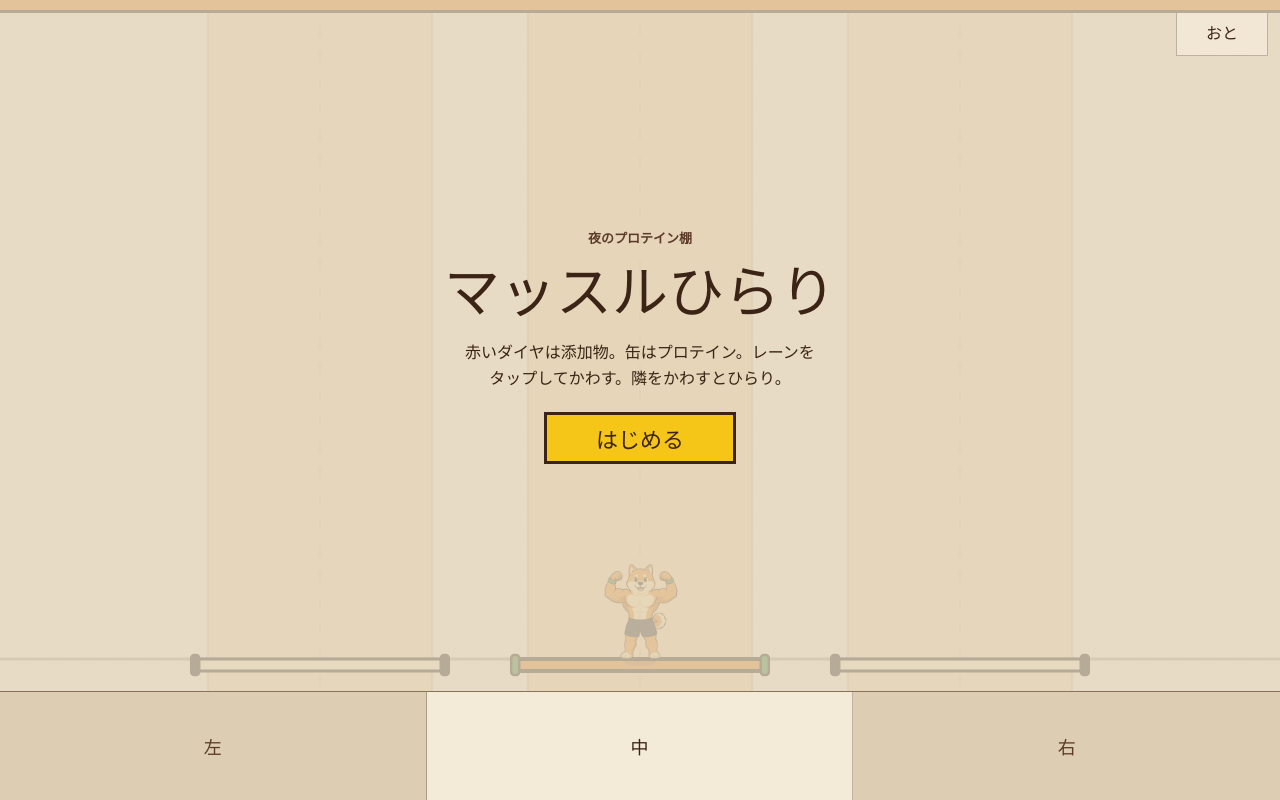
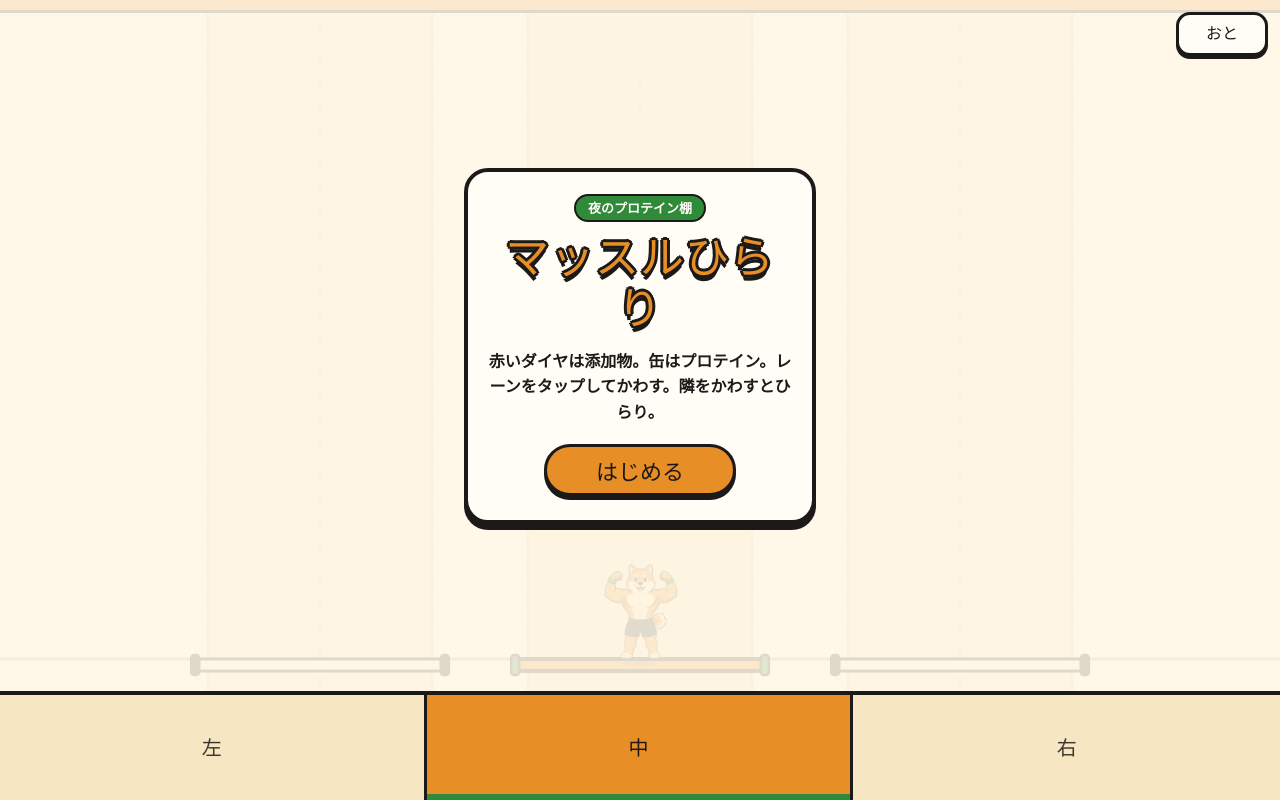
Before and after one commit to yasufabric/hirari2, a website built with Vite: page index.html in a window 1280 px wide. Built offline with nearby package versions, Linux system fonts and the light colour scheme; a web font is replaced by a local one.

Commit message:
Restyle the HUD, buttons, title and game-over screens to match the muscle Shiba

```diff
--- a/index.html
+++ b/index.html
@@ -40,22 +40,28 @@
       </div>
       <p id="hint" hidden>レーンをタップ</p>
       <section id="ready">
+        <div class="card">
           <p class="kicker">夜のプロテイン棚</p>
           <h1>マッスルひらり</h1>
           <p class="lede">赤いダイヤは添加物。缶はプロテイン。レーンをタップしてかわす。隣をかわすとひらり。</p>
           <button type="button" id="start">はじめる</button>
+        </div>
       </section>
       <section id="over" hidden>
+        <div class="card">
           <p class="kicker" id="over-rank"></p>
           <h1>やられた</h1>
           <p id="over-score"></p>
           <p id="over-hirari" class="lede"></p>
           <button type="button" id="restart">もういちど</button>
+        </div>
       </section>
       <section id="paused" hidden>
+        <div class="card">
           <p class="kicker">ちょっと休憩</p>
           <h1>ポーズ</h1>
           <button type="button" id="resume">つづける</button>
+        </div>
       </section>
       <div id="corner">
         <button type="button" id="mute" aria-pressed="false" aria-label="音を消す">おと</button>
--- a/src/style.css
+++ b/src/style.css
@@ -1,13 +1,15 @@
 :root {
-  --whey: #e2d4bc;
-  --whey-deep: #c4ae8c;
-  --iron: #3b2416;
-  --iron-soft: #5c3a28;
-  --warning: #f5c518;
-  --can: #1f6f4a;
-  --blood: #c23b22;
-  --paper: #f4ead8;
-  --line: color-mix(in srgb, var(--iron) 28%, transparent);
+  /* Muscle Shiba look: cream paper, thick ink, shiba orange, wristband green */
+  --cream: #fff9e9;
+  --cream-deep: #f6e6c2;
+  --paper: #fffdf6;
+  --ink: #1c1a18;
+  --ink-soft: #3d3631;
+  --shiba: #e88e26;
+  --shiba-light: #f7c98a;
+  --green: #2f8a3a;
+  --line: var(--ink);
+  --pop: 0 4px 0 var(--ink);
   --display: 'Dela Gothic One', 'Hiragino Mincho ProN', serif;
   --body: 'Zen Kaku Gothic New', 'Hiragino Sans', sans-serif;
   --lane-pad-height: 108px;
@@ -25,8 +27,8 @@ body {
   overflow: hidden;
   overscroll-behavior: none;
   touch-action: none;
-  background: var(--iron);
-  color: var(--iron);
+  background: var(--cream);
+  color: var(--ink);
   font-family: var(--body);
   -webkit-user-select: none;
   user-select: none;
@@ -61,10 +63,12 @@ body {
 
 .muscle,
 .scores {
-  padding: 8px 10px;
-  border: 1px solid var(--line);
-  background: color-mix(in srgb, var(--paper) 70%, transparent);
-  color: var(--iron);
+  padding: 7px 10px;
+  border: 3px solid var(--ink);
+  border-radius: 14px;
+  background: var(--paper);
+  box-shadow: 0 3px 0 var(--ink);
+  color: var(--ink);
 }
 
 .muscle {
@@ -75,23 +79,31 @@ body {
 }
 
 .muscle-label {
-  font-size: 12px;
-  font-weight: 700;
+  font-family: var(--display);
+  font-size: 13px;
+  line-height: 1;
   letter-spacing: 0.04em;
-  color: var(--iron);
+  color: var(--ink);
 }
 
 .muscle-track {
-  height: 10px;
-  border: 1px solid var(--line);
-  background: rgba(244, 234, 216, 0.45);
+  height: 12px;
+  border: 2px solid var(--ink);
+  border-radius: 999px;
+  background: var(--cream-deep);
   overflow: hidden;
 }
 
 #muscle-fill {
   height: 100%;
   width: 0%;
-  background: var(--can);
+  border-radius: 999px;
+  background: repeating-linear-gradient(
+      -45deg,
+      transparent 0 6px,
+      rgba(255, 255, 255, 0.22) 6px 10px
+    ),
+    var(--green);
   transform-origin: left center;
   transition: width 160ms ease-out;
 }
@@ -132,7 +144,7 @@ body {
   font-family: var(--display);
   font-size: 14px;
   line-height: 1;
-  color: var(--can);
+  color: var(--green);
   white-space: nowrap;
   pointer-events: none;
 }
@@ -156,7 +168,7 @@ body {
   font-family: var(--display);
   font-size: 12px;
   line-height: 1.15;
-  color: var(--can);
+  color: var(--green);
 }
 
 #combo[hidden] {
@@ -181,13 +193,15 @@ body {
   bottom: calc(var(--lane-pad-height) + env(safe-area-inset-bottom) + 14px);
   transform: translateX(-50%);
   margin: 0;
-  padding: 8px 16px;
-  border: 1px solid var(--line);
-  background: color-mix(in srgb, var(--paper) 88%, transparent);
+  padding: 8px 18px;
+  border: 3px solid var(--ink);
+  border-radius: 999px;
+  background: var(--paper);
+  box-shadow: 0 3px 0 var(--ink);
   text-align: center;
   font-family: var(--display);
   font-size: 16px;
-  color: var(--iron-soft);
+  color: var(--ink);
   pointer-events: none;
   z-index: 5;
   white-space: nowrap;
@@ -202,9 +216,8 @@ body {
   flex-direction: column;
   align-items: center;
   justify-content: center;
-  gap: 14px;
-  padding: 24px;
-  background: color-mix(in srgb, var(--whey) 78%, transparent);
+  padding: 20px;
+  background: color-mix(in srgb, var(--cream) 86%, transparent);
   text-align: center;
   z-index: 3;
 }
@@ -212,7 +225,21 @@ body {
 #paused {
   inset: 0;
   z-index: 5;
-  background: color-mix(in srgb, var(--whey) 62%, transparent);
+  background: color-mix(in srgb, var(--cream) 80%, transparent);
+}
+
+.card {
+  box-sizing: border-box;
+  display: flex;
+  flex-direction: column;
+  align-items: center;
+  gap: 12px;
+  width: min(100%, 22rem);
+  padding: 22px 18px 24px;
+  border: 4px solid var(--ink);
+  border-radius: 24px;
+  background: var(--paper);
+  box-shadow: 0 6px 0 var(--ink);
 }
 
 #ready[hidden],
@@ -226,17 +253,38 @@ body {
 
 .kicker {
   margin: 0;
+  padding: 4px 12px;
+  border: 2px solid var(--ink);
+  border-radius: 999px;
+  background: var(--green);
+  color: var(--paper);
   font-size: 13px;
   font-weight: 700;
-  color: var(--iron-soft);
+  line-height: 1.3;
+}
+
+.kicker:empty {
+  display: none;
 }
 
 h1 {
   margin: 0;
   font-family: var(--display);
-  font-size: clamp(36px, 10vw, 56px);
+  font-size: clamp(32px, 9vw, 44px);
   font-weight: 400;
   line-height: 1.15;
+  color: var(--shiba);
+  letter-spacing: 0.02em;
+  text-shadow:
+    3px 0 0 var(--ink),
+    -3px 0 0 var(--ink),
+    0 3px 0 var(--ink),
+    0 -3px 0 var(--ink),
+    2px 2px 0 var(--ink),
+    -2px 2px 0 var(--ink),
+    2px -2px 0 var(--ink),
+    -2px -2px 0 var(--ink),
+    0 6px 0 var(--ink);
 }
 
 .lede,
@@ -244,7 +292,7 @@ h1 {
   margin: 0;
   max-width: 22rem;
   font-size: 16px;
-  font-weight: 500;
+  font-weight: 700;
   line-height: 1.6;
 }
 
@@ -252,16 +300,25 @@ button {
   margin-top: 8px;
   min-width: 12rem;
   min-height: 52px;
-  border: 3px solid var(--iron);
-  background: var(--warning);
-  color: var(--iron);
+  padding: 0 24px;
+  border: 3px solid var(--ink);
+  border-radius: 999px;
+  background: var(--shiba);
+  box-shadow: var(--pop);
+  color: var(--ink);
   font-family: var(--display);
   font-size: 22px;
   cursor: pointer;
+  -webkit-tap-highlight-color: transparent;
+}
+
+button:active {
+  transform: translateY(3px);
+  box-shadow: 0 1px 0 var(--ink);
 }
 
 button:focus-visible {
-  outline: 3px solid var(--can);
+  outline: 3px solid var(--green);
   outline-offset: 3px;
 }
 
@@ -286,8 +343,10 @@ button:focus-visible {
   min-height: 44px;
   padding: 8px 8px;
   box-sizing: border-box;
-  border: 1px solid var(--line);
-  background: color-mix(in srgb, var(--paper) 82%, transparent);
+  border: 3px solid var(--ink);
+  border-radius: 14px;
+  background: var(--paper);
+  box-shadow: 0 3px 0 var(--ink);
   font-size: 16px;
   line-height: 1;
   text-align: center;
@@ -297,7 +356,8 @@ button:focus-visible {
 
 #mute[aria-pressed='true'],
 #pause[aria-pressed='true'] {
-  background: var(--paper);
+  background: var(--ink);
+  color: var(--paper);
 }
 
 #pads {
@@ -310,8 +370,8 @@ button:focus-visible {
   grid-template-columns: 1fr 1fr 1fr;
   gap: 0;
   padding: 0 0 env(safe-area-inset-bottom);
-  background: color-mix(in srgb, var(--whey-deep) 78%, var(--iron));
-  border-top: 1px solid var(--line);
+  background: var(--ink);
+  border-top: 1px solid var(--ink);
 }
 
 #pads button {
@@ -320,20 +380,45 @@ button:focus-visible {
   min-height: var(--lane-pad-height);
   padding: 0;
   border: none;
-  border-right: 1px solid var(--line);
+  border-right: 3px solid var(--ink);
   border-radius: 0;
-  background: color-mix(in srgb, var(--whey) 82%, var(--whey-deep));
-  color: var(--iron-soft);
-  font-size: 18px;
+  background: var(--cream-deep);
+  box-shadow: inset 0 3px 0 var(--ink);
+  color: var(--ink-soft);
+  font-size: 20px;
 }
 
 #pads button:last-child {
   border-right: none;
 }
 
+#pads button:active {
+  transform: none;
+  background: var(--shiba-light);
+}
+
 #pads button[aria-current='true'] {
-  background: var(--paper);
-  color: var(--iron);
+  background: var(--shiba);
+  box-shadow: inset 0 3px 0 var(--ink), inset 0 -6px 0 var(--green);
+  color: var(--ink);
+}
+
+@media (max-width: 359px) {
+  .muscle {
+    flex: 1 1 auto;
+    min-width: 0;
+    margin-right: 6px;
+  }
+
+  .scores {
+    min-width: 6.5rem;
+    padding: 6px 8px;
+  }
+
+  #score {
+    min-width: 0;
+    font-size: 24px;
+  }
 }
 
 @media (max-height: 500px) {
```
Lines whose indentation alone changed are shown as unchanged.
